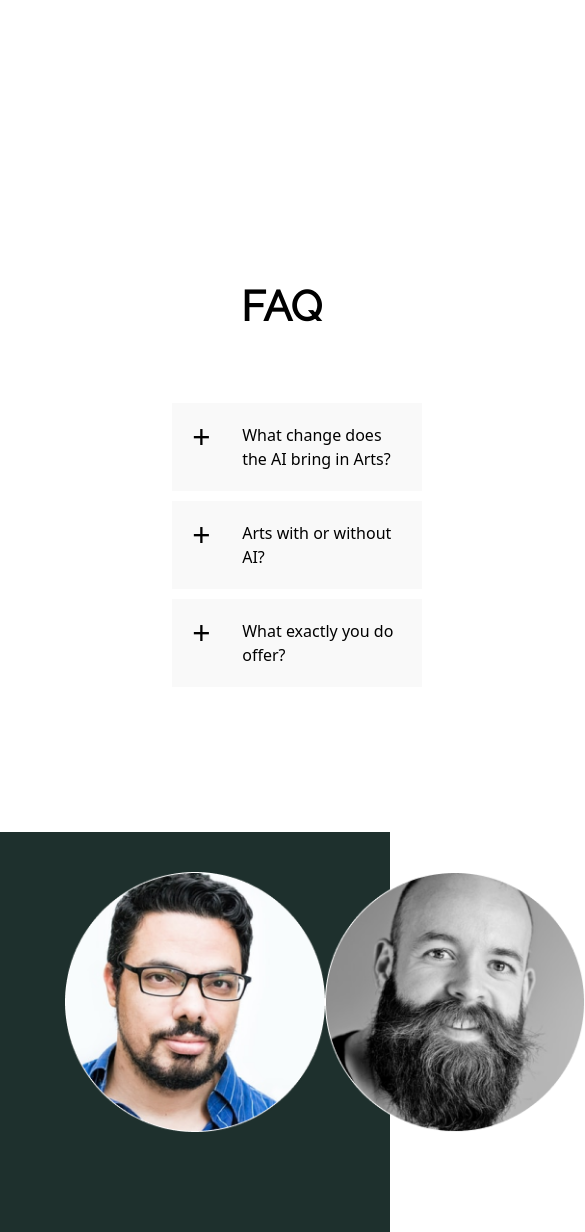
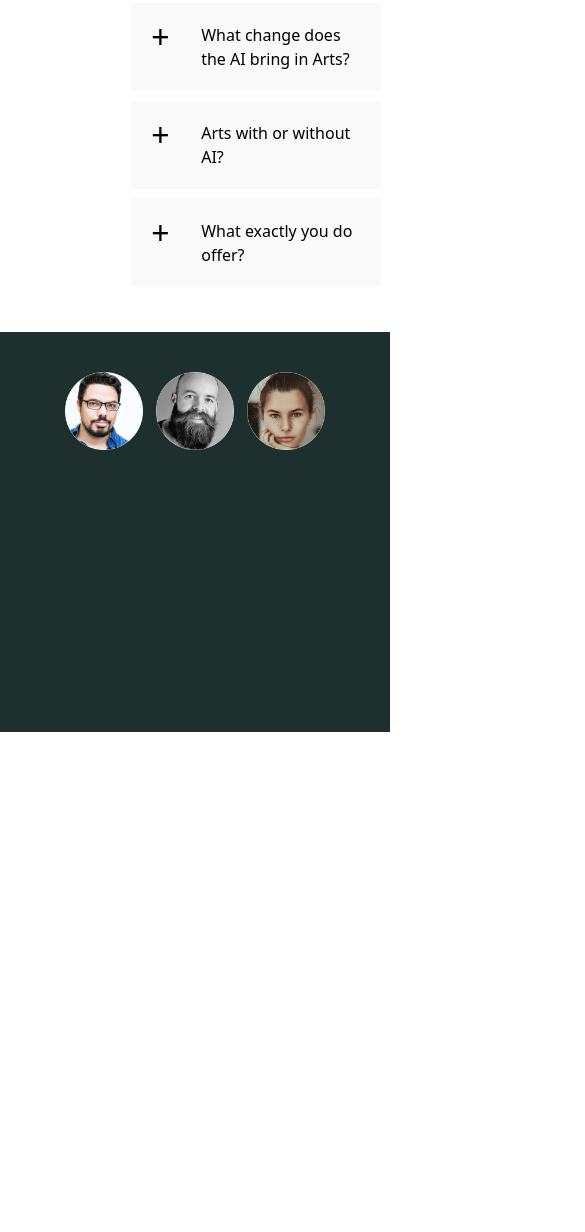
Before and after one commit to noob-coder14/Art-for-AI, a plain HTML site: page index.html in a window 390 px wide. Shown: the part 3200-4432 px from the top of the page, 585 px wide, since content can reach past the window. After the commit the page ends 3932 px from the top, so only its background shows below. Drawn offline with nearby package versions, Linux system fonts and the light colour scheme.

Commit message:
all section responsive it-3

```diff
--- a/index.html
+++ b/index.html
@@ -114,9 +114,9 @@
 
     <section class="footer">
         <div class="flex w-4/6 mx-auto justify-between pt-10">
-            <img src="./assets/Personas-item.png" />
-            <img src="./assets/Personas-item-1.png" />
-            <img src="./assets/Personas-item-2.png" />
+            <img src="./assets/Personas-item.png" class="foot-img"/>
+            <img src="./assets/Personas-item-1.png" class="foot-img"/>
+            <img src="./assets/Personas-item-2.png" class="foot-img"/>
         </div>
     </section>
 
--- a/styles.css
+++ b/styles.css
@@ -461,8 +461,8 @@
     position: relative;
     width: 80%;
     height: 600px;
-    left: 141px;
-    top: 950px;
+    left: 100px;
+    top: 550px;
   }
   .FAQhead{
     font-family: Raleway;
@@ -479,10 +479,11 @@
     width: 100%;
     height: 400px;
     left: 0px;
-    top: 900px;
+    top: 400px;
     background: #1E302D;
   }
   .foot-img{
-
+    height: 30%;
+    width: 30%;
   }
 }
```
